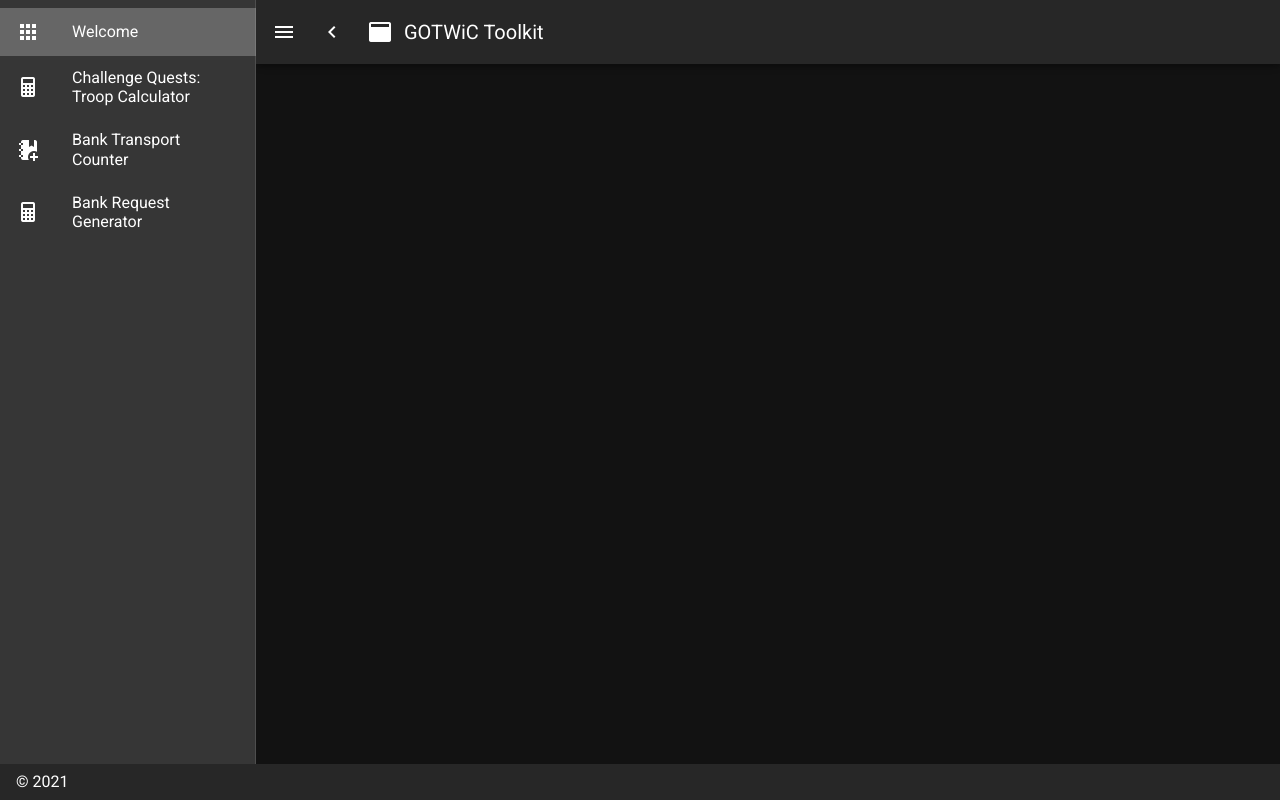
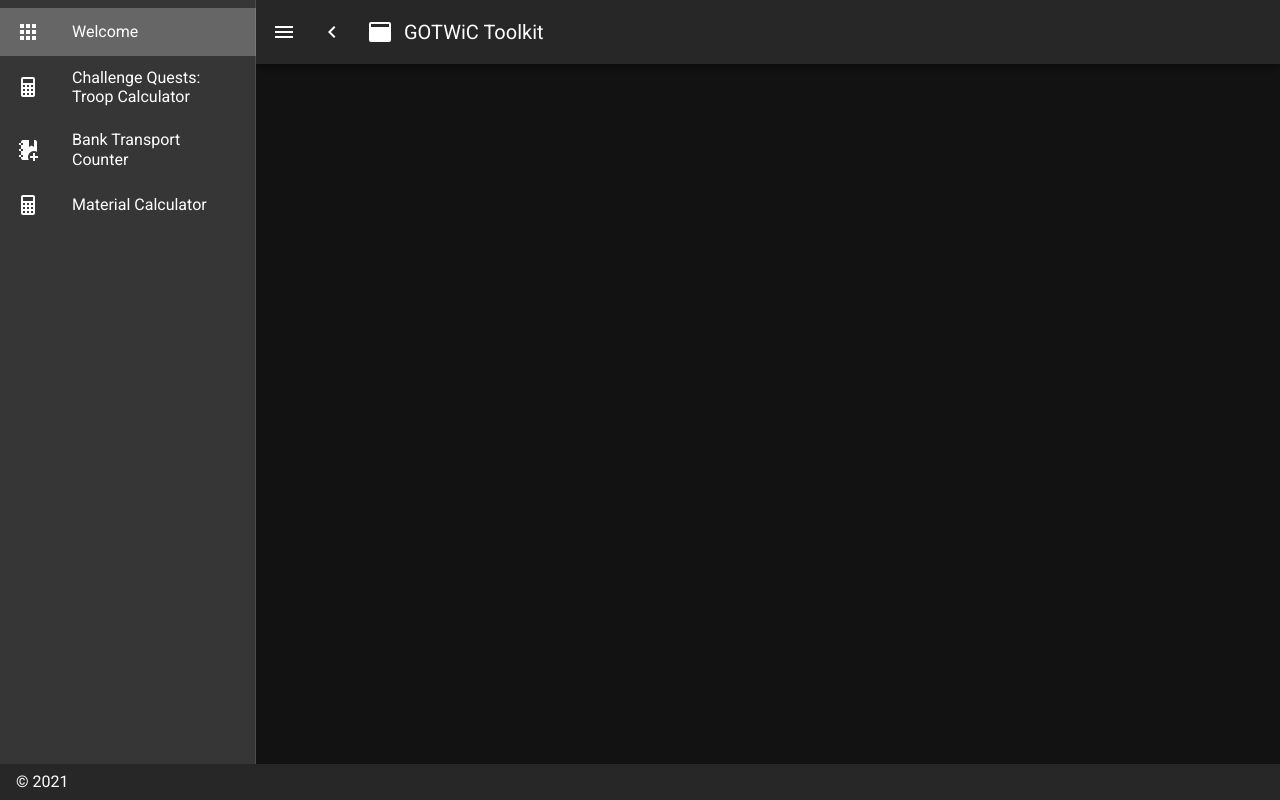
Before and after one commit to cjcanlas01/gotwic-toolkit, a Nuxt app: page / in a window 1280 px wide. Built offline with nearby package versions, Linux system fonts and the light colour scheme.

Commit message:
chore: hide bank request generator

```diff
--- a/layouts/default.vue
+++ b/layouts/default.vue
@@ -90,10 +90,15 @@ export default {
           title: 'Bank Transport Counter',
           to: '/bank-transport-counter',
         },
+        // {
+        //   icon: 'mdi-calculator',
+        //   title: 'Bank Request Generator',
+        //   to: '/bank-request-generator',
+        // },
         {
           icon: 'mdi-calculator',
-          title: 'Bank Request Generator',
-          to: '/bank-request-generator',
+          title: 'Material Calculator',
+          to: '/material-calculator',
         },
       ],
       miniVariant: false,
```
